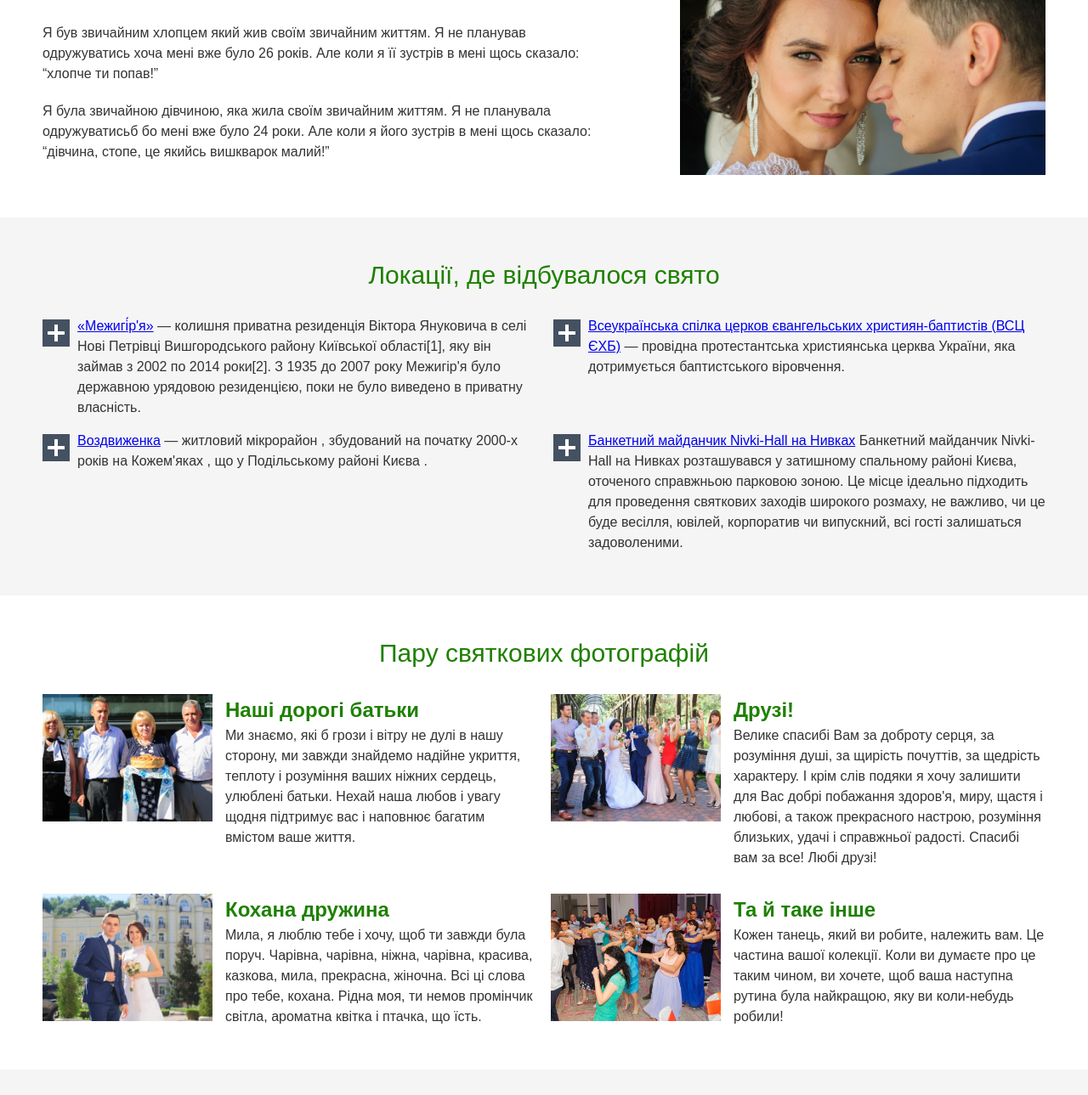
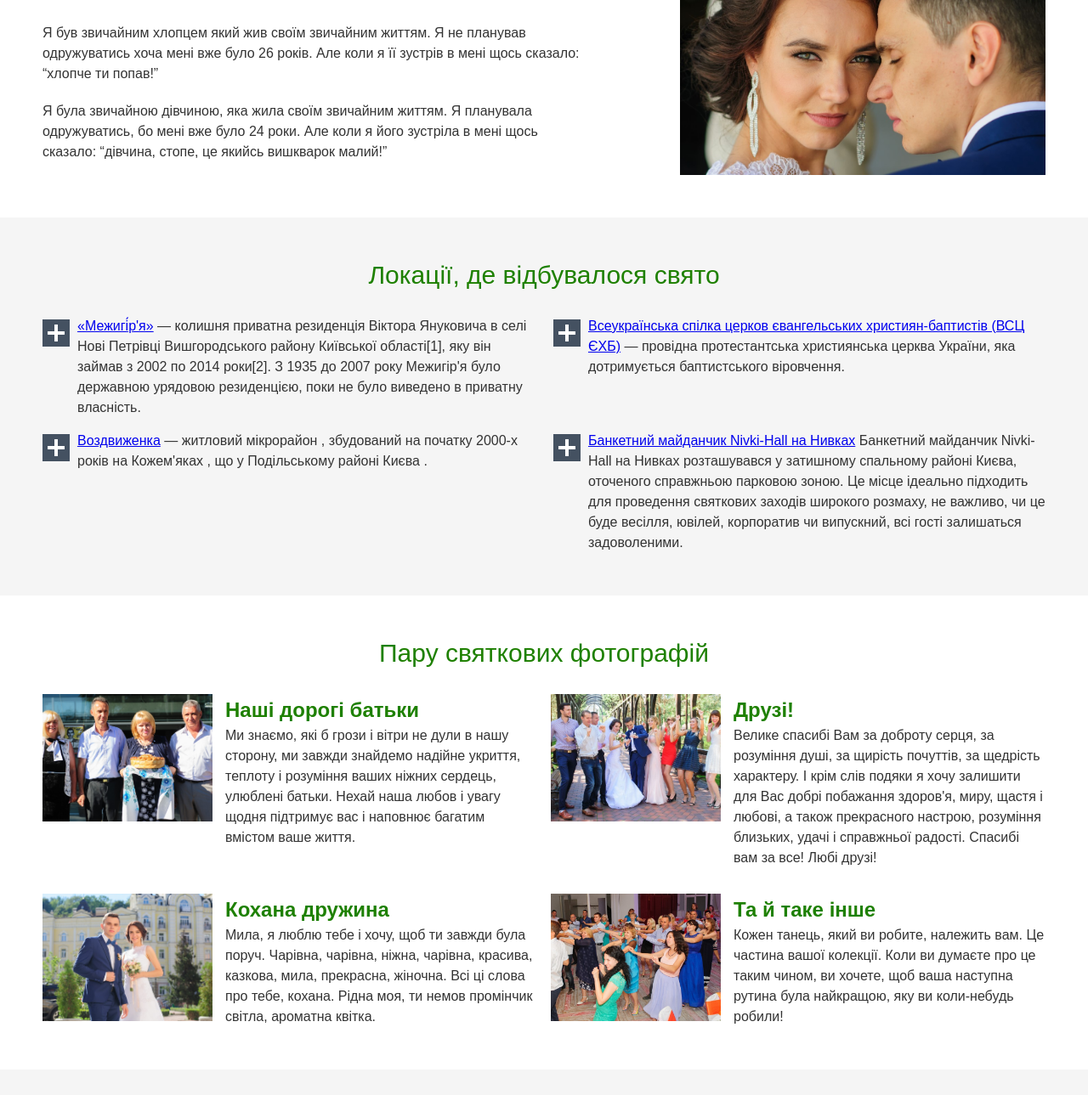
Before and after one commit to MaksymBodnenko/My_wedding, a plain HTML site: page index.html in a window 1280 px wide. Shown: the part 431-1720 px from the top of the page at 85% size. Drawn offline with Linux system fonts and the light colour scheme.

Commit message:
change_3

```diff
--- a/index.html
+++ b/index.html
@@ -30,8 +30,8 @@
 					<p class="about__desc">Я був звичайним хлопцем який жив своїм звичайним життям. Я не планував
 						одружуватись хоча мені вже було 26 років. Але коли я її зустрів в мені щось сказало: “хлопче ти
 						попав!”</p>
-					<p class="about__desc">Я була звичайною дівчиною, яка жила своїм звичайним життям. Я не планувала
-						одружуватисьб бо мені вже було 24 роки. Але коли я його зустрів в мені щось сказало: “дівчина,
+					<p class="about__desc">Я була звичайною дівчиною, яка жила своїм звичайним життям. Я планувала
+						одружуватись, бо мені вже було 24 роки. Але коли я його зустріла в мені щось сказало: “дівчина,
 						стопе, це якийсь вишкварок малий!”</p>
 				</div> <img src="./we.1ed84c28.jpg" class="about__image">
 			</div>
@@ -76,7 +76,7 @@
 					<div class="screenshot"> <img src="./parents.eaeeb6cb.jpg" class="screenshot__image">
 						<div class="screenshot__text">
 							<h3 class="screenshot__title">Наші дорогі батьки</h3>
-							<p class="screenshot__desc">Ми знаємо, які б грози і вітру не дулі в нашу сторону, ми завжди
+							<p class="screenshot__desc">Ми знаємо, які б грози і вітри не дули в нашу сторону, ми завжди
 								знайдемо надійне укриття, теплоту і розуміння ваших ніжних сердець, улюблені батьки.
 								Нехай наша любов і увагу щодня підтримує вас і наповнює багатим вмістом ваше життя.</p>
 						</div>
@@ -95,7 +95,7 @@
 							<h3 class="screenshot__title">Кохана дружина</h3>
 							<p class="screenshot__desc">Мила, я люблю тебе і хочу, щоб ти завжди була поруч. Чарівна,
 								чарівна, ніжна, чарівна, красива, казкова, мила, прекрасна, жіночна. Всі ці слова про
-								тебе, кохана. Рідна моя, ти немов промінчик світла, ароматна квітка і птачка, що їсть.
+								тебе, кохана. Рідна моя, ти немов промінчик світла, ароматна квітка.
 							</p>
 						</div>
 					</div>
@@ -175,6 +175,7 @@
 				</div>
 			</div>
 		</section>
+		<!--
 		<section class="prices">
 			<div class="container">
 				<h2 class="prices__title">На цей блок не звертайте уваги</h2>
@@ -222,7 +223,7 @@
 					</section>
 				</div>
 			</div>
-		</section>
+		</section> -->
 	</main>
 	<footer class="footer">
 		<div class="footer__main">
```
